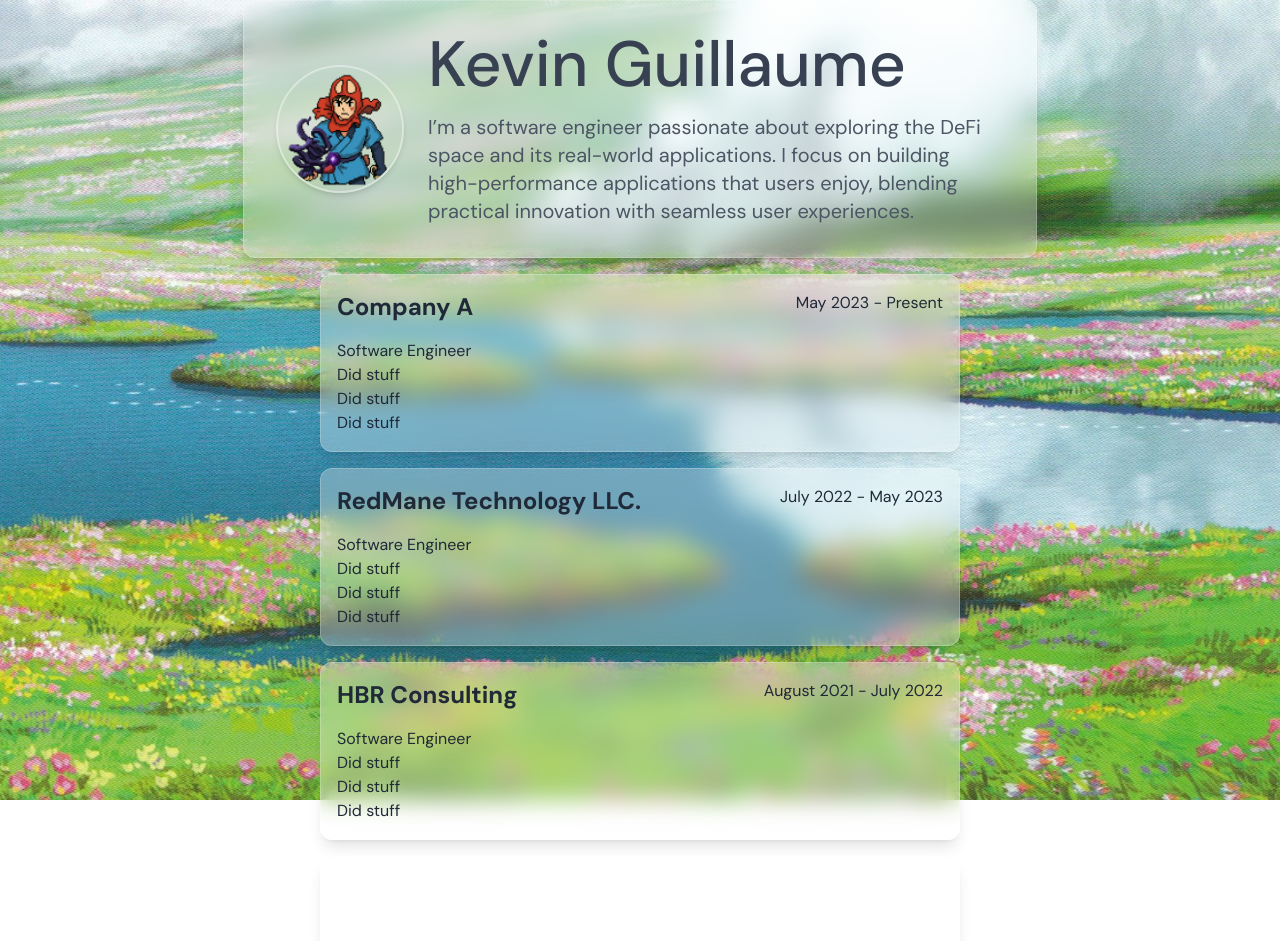
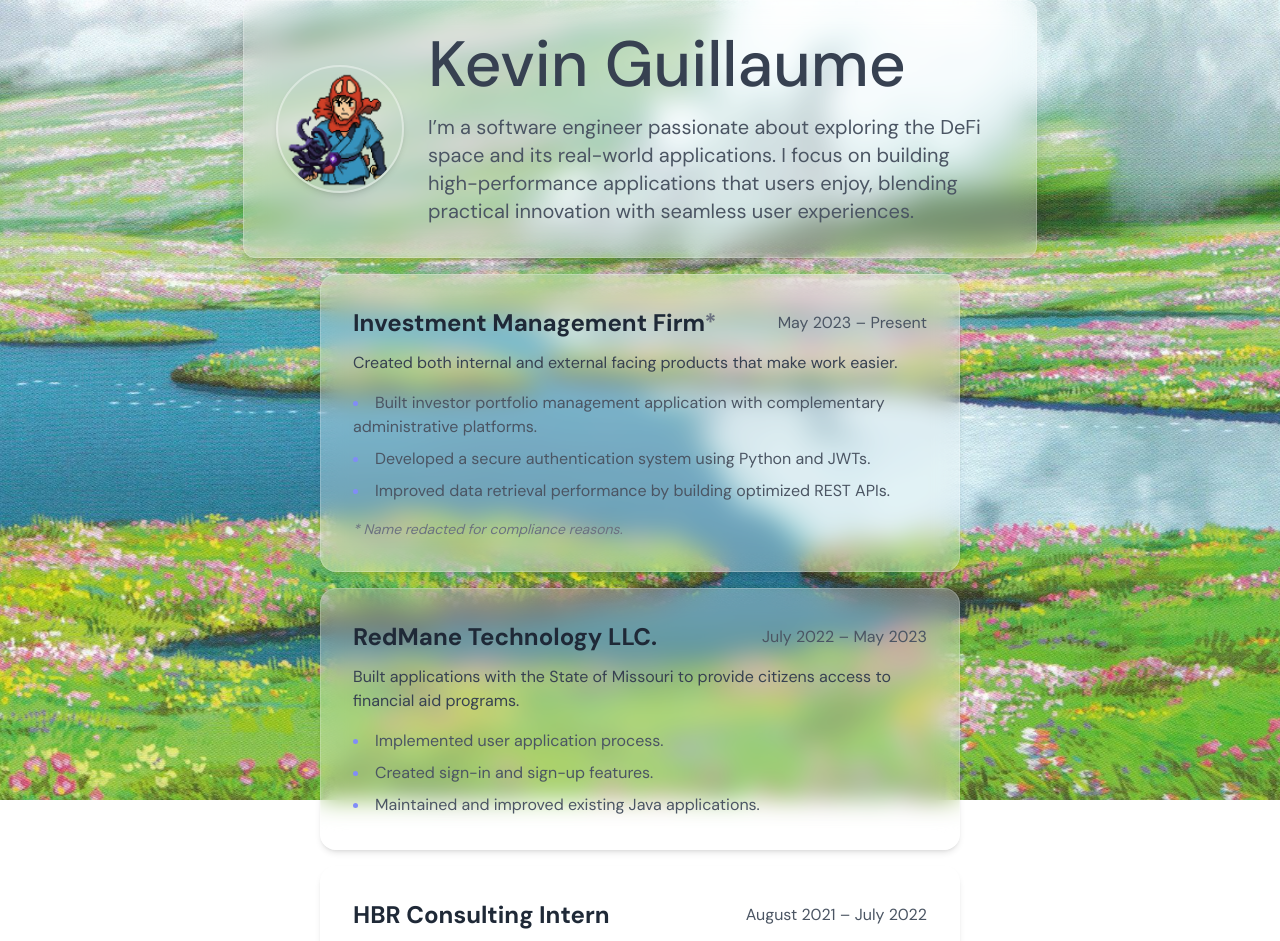
Before and after one commit to KevinGuillaume/aboutme, a React app in the folder aboutme/: page / in a window 1280 px wide. Shown: the top 941 px of the page. Built offline with nearby package versions, Linux system fonts and the light colour scheme; the HTML template or start-up script is replaced by a standard one.

Commit message:
add cool gradient stuff cuz why not

```diff
--- a/aboutme/src/App.tsx
+++ b/aboutme/src/App.tsx
@@ -20,7 +20,7 @@ function App() {
   <div className="flex flex-row items-center space-x-6 text-left">
     {/* Profile Image */}
     <img
-      src="/src/assets/profilepic.png"  // replace with your image path
+      src="/src/assets/profilepic.png"
       alt="Kevin Guillaume"
       className="w-32 h-32 rounded-full border-2 border-white/40 shadow-md object-cover"
     />
@@ -41,60 +41,112 @@ function App() {
 
 
     {/* sections */}
-    <section id="experience" className="p-4
-          relative z-10  bg-white/30  m-auto backdrop-blur-md rounded-xl
-          shadow-lg w-1/2 border border-white/20
-          transform transition-all duration-300 ease-in-out">
-      <article>
+    <section
+  id="experience"
+  className="group relative z-10 w-11/12 md:w-1/2 m-auto
+             p-6 md:p-8 bg-white/30 backdrop-blur-md rounded-2xl
+             border border-white/20 shadow-md
+             transition-all duration-300 ease-in-out
+             hover:-translate-y-2 hover:shadow-xl hover:shadow-indigo-200/50"
+>
+  <div
+    className="absolute -inset-[1px] rounded-2xl bg-gradient-to-r
+               from-indigo-400/20 via-pink-400/20 to-purple-400/20
+               opacity-0 group-hover:opacity-100 transition duration-500 blur-sm"
+  ></div>
 
-      <div className="flex flex-row justify-between">
-      <h3 className="text-2xl font-semibold mb-4">Company A</h3>
-      <p>May 2023 - Present</p>
+  <article className="relative">
+    <div className="flex flex-col md:flex-row md:justify-between md:items-center">
+      <h3 className="text-2xl font-semibold text-gray-800 mb-2 md:mb-0">
+        Investment Management Firm<span className="text-gray-500">*</span>
+      </h3>
+      <p className="text-gray-600 text-sm md:text-base">May 2023 – Present</p>
     </div>
-      <p>Software Engineer</p>
-      <ul>
-        <li>Did stuff</li>
-        <li>Did stuff</li>
-        <li>Did stuff</li>
+
+    <p className="text-gray-700 mt-3">
+      Created both internal and external facing products that make work easier.
+    </p>
+
+    <ul className="list-disc list-inside text-gray-600 mt-4 space-y-2 marker:text-indigo-400">
+      <li>Built investor portfolio management application with complementary administrative platforms.</li>
+      <li>Developed a secure authentication system using Python and JWTs.</li>
+      <li>Improved data retrieval performance by building optimized REST APIs.</li>
+    </ul>
+
+    <p className="text-sm text-gray-500 mt-4 italic">
+      * Name redacted for compliance reasons.
+    </p>
+  </article>
+</section>
+
+<section
+  id="experience"
+  className="group relative z-10 w-11/12 md:w-1/2 m-auto
+             p-6 md:p-8 bg-white/30 backdrop-blur-md rounded-2xl
+             border border-white/20 shadow-md
+             transition-all duration-300 ease-in-out
+             hover:-translate-y-2 hover:shadow-xl hover:shadow-indigo-200/50"
+>
+  <div
+    className="absolute -inset-[1px] rounded-2xl bg-gradient-to-r
+               from-indigo-400/20 via-pink-400/20 to-purple-400/20
+               opacity-0 group-hover:opacity-100 transition duration-500 blur-sm"
+  ></div>
+
+  <article className="relative">
+    <div className="flex flex-col md:flex-row md:justify-between md:items-center">
+      <h3 className="text-2xl font-semibold text-gray-800 mb-2 md:mb-0">
+        RedMane Technology LLC.
+      </h3>
+      <p className="text-gray-600 text-sm md:text-base">July 2022 – May 2023</p>
+    </div>
+
+    <p className="text-gray-700 mt-3">
+      Built applications with the State of Missouri to provide citizens access to financial aid programs.
+    </p>
+
+    <ul className="list-disc list-inside text-gray-600 mt-4 space-y-2 marker:text-indigo-400">
+      <li>Implemented user application process.</li>
+      <li>Created sign-in and sign-up features.</li>
+      <li>Maintained and improved existing Java applications.</li>
     </ul>
   </article>
 </section>
-    <section id="experience" className="p-4
-          relative z-10  bg-white/30  m-auto backdrop-blur-md rounded-xl
-          shadow-lg w-1/2 border border-white/20
-          transform transition-all duration-300 ease-in-out">
-      <article>
 
-      <div className="flex flex-row justify-between">
-      <h3 className="text-2xl font-semibold mb-4">RedMane Technology LLC.</h3>
-      <p>July 2022 - May 2023</p>
+<section
+  id="experience"
+  className="group relative z-10 w-11/12 md:w-1/2 m-auto
+             p-6 md:p-8 bg-white/30 backdrop-blur-md rounded-2xl
+             border border-white/20 shadow-md
+             transition-all duration-300 ease-in-out
+             hover:-translate-y-2 hover:shadow-xl hover:shadow-indigo-200/50"
+>
+  <div
+    className="absolute -inset-[1px] rounded-2xl bg-gradient-to-r
+               from-indigo-400/20 via-pink-400/20 to-purple-400/20
+               opacity-0 group-hover:opacity-100 transition duration-500 blur-sm"
+  ></div>
+
+  <article className="relative">
+    <div className="flex flex-col md:flex-row md:justify-between md:items-center">
+      <h3 className="text-2xl font-semibold text-gray-800 mb-2 md:mb-0">
+        HBR Consulting Intern
+      </h3>
+      <p className="text-gray-600 text-sm md:text-base">August 2021 – July 2022</p>
     </div>
-      <p>Software Engineer</p>
-      <ul>
-        <li>Did stuff</li>
-        <li>Did stuff</li>
-        <li>Did stuff</li>
+
+    <p className="text-gray-700 mt-3">
+      Full-stack intern where I increased overall employee collaboration and connection.
+    </p>
+
+    <ul className="list-disc list-inside text-gray-600 mt-4 space-y-2 marker:text-indigo-400">
+      <li>Created a front-facing database to help employees connect with experts in specific areas.</li>
+      <li>Presented technical ideas to management to get the product approved.</li>
+      <li>Led data collection and importing of employee skills and assets.</li>
     </ul>
   </article>
 </section>
-    <section id="experience" className="p-4
-          relative z-10  bg-white/30  m-auto backdrop-blur-md rounded-xl
-          shadow-lg w-1/2 border border-white/20
-          transform transition-all duration-300 ease-in-out">
-      <article>
 
-      <div className="flex flex-row justify-between">
-      <h3 className="text-2xl font-semibold mb-4">HBR Consulting</h3>
-      <p>August 2021 - July 2022</p>
-      </div>
-      <p>Software Engineer</p>
-      <ul>
-        <li>Did stuff</li>
-        <li>Did stuff</li>
-        <li>Did stuff</li>
-      </ul>
-      </article>
-    </section>
 
     <section id="contact" className="px-10 py-20 p-4
           relative z-10  bg-white/30  backdrop-blur-md rounded-xl
```
Lines whose indentation alone changed are shown as unchanged.
